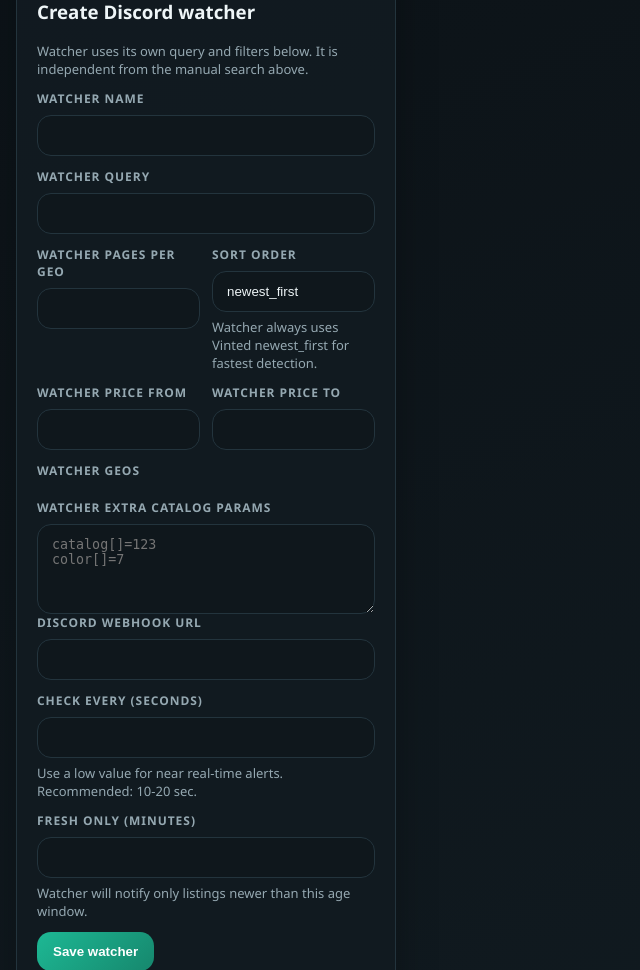
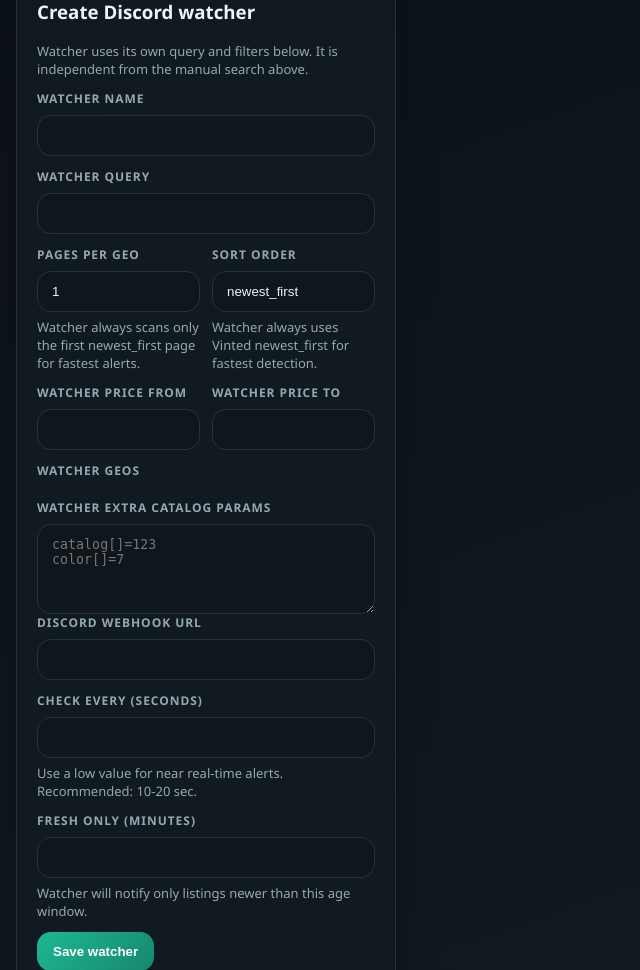
Before and after one commit to ttsshhaaa/vinted, a Flask app: template templates/dashboard.html in a window 1280 px wide. Shown: the part 841-1811 px from the top of the page, without its empty margins (0-640 px from the left). Run offline with Flask 3, Linux system fonts and the light colour scheme; the template is opened without the code that fills it, so the values that code supplies are empty; some libraries are stand-ins or nearby versions.

Commit message:
Force watcher scans to first page

```diff
--- a/app.py
+++ b/app.py
@@ -539,7 +539,7 @@ def create_watcher(user_id: int, form: dict[str, str], selected_geos: list[str])
                 form["watcher_name"],
                 form["watcher_query"],
                 ",".join(selected_geos),
-                safe_int(form["watcher_pages"]) or 1,
+                1,
                 safe_int(form["watcher_price_from"]),
                 safe_int(form["watcher_price_to"]),
                 "newest_first",
@@ -583,7 +583,7 @@ def prime_watcher_seen_items(watcher_id: int) -> int:
     result = run_search(
         query=watcher["query"],
         geos=expand_geos(watcher["geos"]),
-        pages=watcher["pages"],
+        pages=1,
         delay=0,
         order="newest_first",
         price_from=watcher["price_from"],
@@ -776,7 +776,7 @@ def run_single_watcher(watcher_id: int) -> tuple[int, int]:
         result = run_search(
             query=watcher["query"],
             geos=expand_geos(watcher["geos"]),
-            pages=watcher["pages"],
+            pages=1,
             delay=0,
             order="newest_first",
             price_from=watcher["price_from"],
@@ -921,7 +921,7 @@ def normalize_dashboard_defaults(form_data: dict | None = None) -> dict:
         "watcher_name": str(source.get("watcher_name", "")).strip(),
         "discord_webhook_url": str(source.get("discord_webhook_url", "")).strip(),
         "watcher_query": str(source.get("watcher_query", "")).strip(),
-        "watcher_pages": str(source.get("watcher_pages", "1")).strip() or "1",
+        "watcher_pages": "1",
         "watcher_price_from": str(source.get("watcher_price_from", "")).strip(),
         "watcher_price_to": str(source.get("watcher_price_to", "")).strip(),
         "watcher_interval_seconds": str(source.get("watcher_interval_seconds", "15")).strip() or "15",
--- a/templates/dashboard.html
+++ b/templates/dashboard.html
@@ -70,8 +70,9 @@
       </div>
       <div class="row2" style="margin-top:12px;">
         <div>
-          <label>Watcher pages per geo</label>
-          <input name="watcher_pages" value="{{ defaults.watcher_pages }}">
+          <label>Pages per geo</label>
+          <input value="1" disabled>
+          <div class="small muted" style="margin-top:6px;">Watcher always scans only the first newest_first page for fastest alerts.</div>
         </div>
         <div>
           <label>Sort order</label>
```
